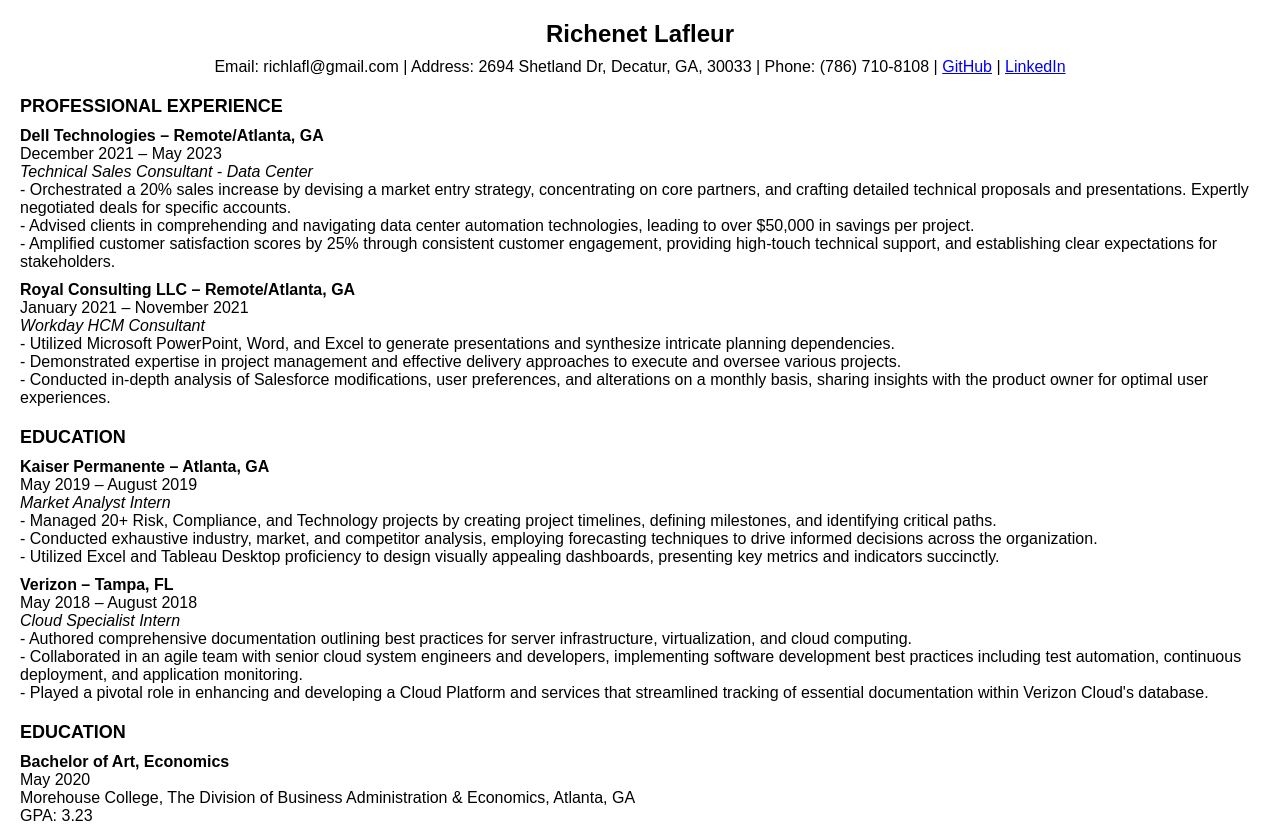
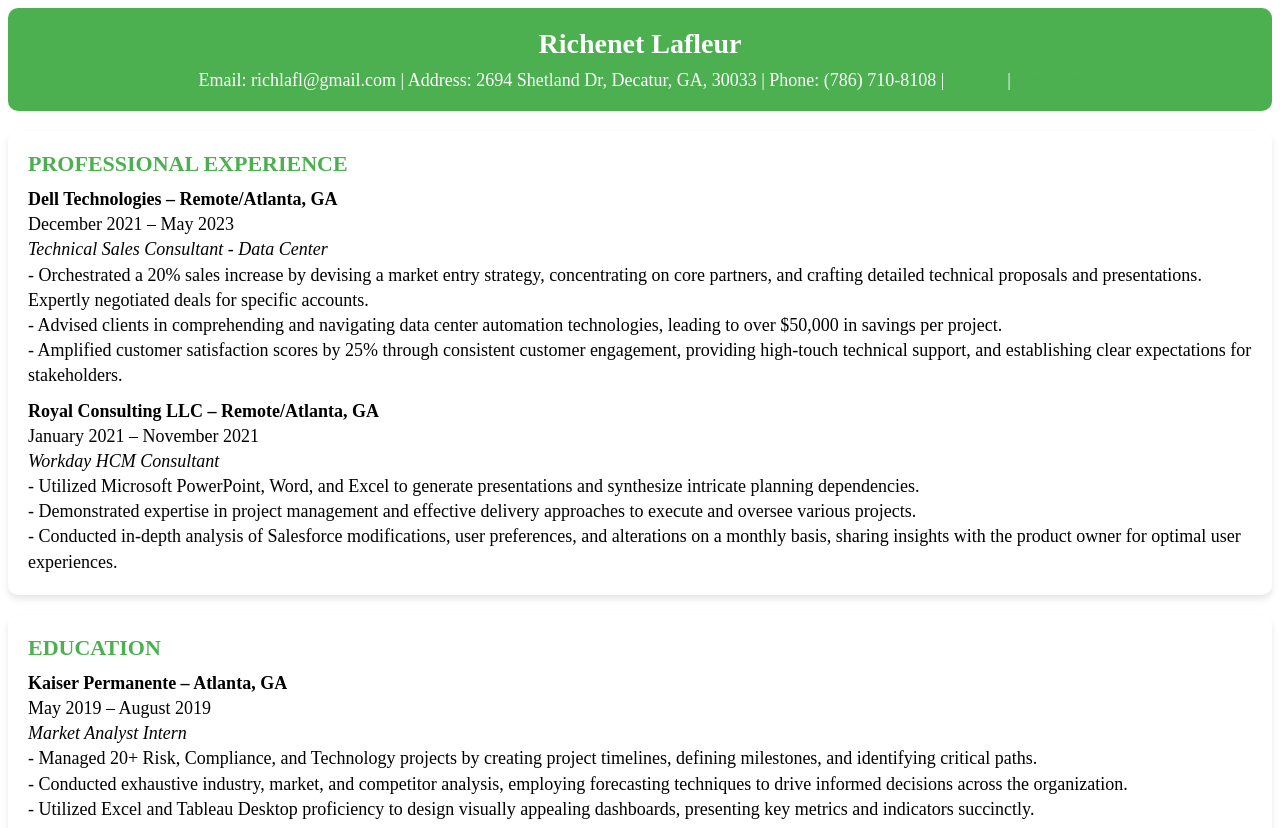
Before and after one commit to richenetl/resume, a plain HTML site: page index.html in a window 1280 px wide. Shown: the top 828 px of the page. Drawn offline with Linux system fonts and the light colour scheme.

Commit message:
Update index.html

```diff
--- a/index.html
+++ b/index.html
@@ -4,32 +4,64 @@
     <meta charset="UTF-8">
     <title>Richenet Lafleur - Resume</title>
     <style>
+       <style>
     body {
         font-family: Arial, sans-serif;
         margin: 20px;
+        background-color: #f2f2f2;
     }
+
     .header {
         text-align: center;
+        background-color: #4CAF50;
+        color: #fff;
+        padding: 20px;
+        border-radius: 10px;
+        margin-bottom: 20px;
     }
+
     .name {
-            font-size: 24px;
+        font-size: 28px;
         font-weight: bold;
     }
+
     .contact-info {
         margin-top: 10px;
-            font-size: 16px;
+        font-size: 18px;
     }
+
     .section {
-            margin-top: 20px;
+        background-color: #fff;
+        padding: 20px;
+        border-radius: 10px;
+        margin-bottom: 20px;
+        box-shadow: 0 4px 6px rgba(0, 0, 0, 0.1);
     }
+
     .section-header {
+        font-size: 22px;
+        font-weight: bold;
+        color: #4CAF50;
+        margin-bottom: 10px;
+    }
+
+    .section-content {
         font-size: 18px;
-            font-weight: bold;
+        line-height: 1.4;
+        margin-top: 10px;
     }
-        .section-content {
-            margin-top: 10px;
-            font-size: 16px;
+
+    a {
+        color: #4CAF50;
+        text-decoration: none;
     }
+
+    a:hover {
+        text-decoration: underline;
+    }
+</style>
+
+
     </style>
 </head>
 <body>
```
Lines whose indentation alone changed are shown as unchanged.
